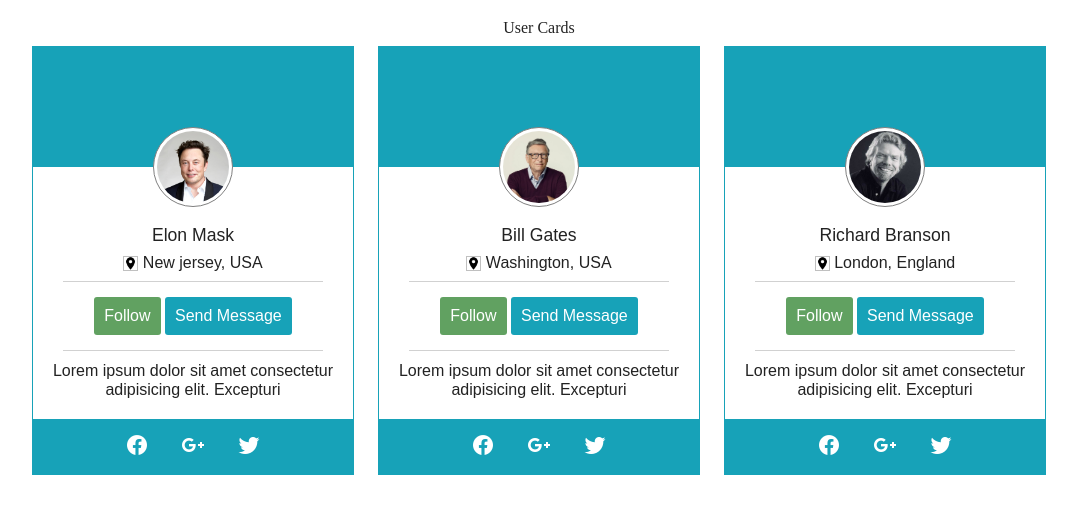
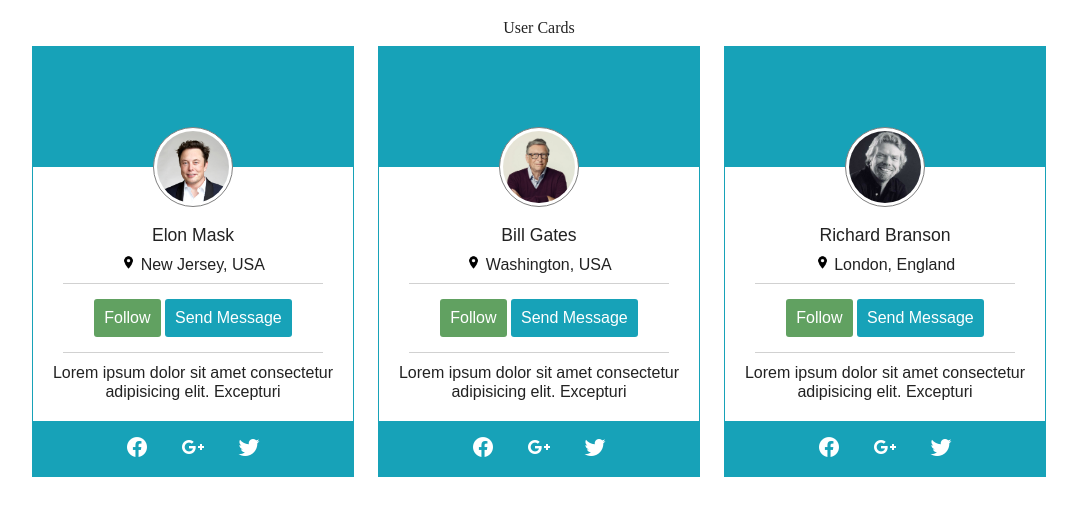
Before and after one commit to vikFgit/09_05, a plain HTML site: page index.html in a window 1280 px wide. Shown: the whole page, without its empty margins (101-1178 px from the left). Drawn offline with Linux system fonts and the light colour scheme.

Commit message:
change element img to object.map-makrer

```diff
--- a/assets/css/style.css
+++ b/assets/css/style.css
@@ -97,7 +97,7 @@ background-color: var(--main-color);
   width: 15px;
   height: 15px;
   background-size: 15px;
-  background-image: url(../icons/map-marker.png);
+  background-image: url(./../icons/map-marker.png);
 }
 .fb{
   background-image: url(../icons/facebook.png);
--- a/index.html
+++ b/index.html
@@ -17,8 +17,8 @@
       <div class="card-content"></div>
       <div class="photo-wrapper"><img src="./assets/images/Elon_Musk.jpg" alt="" class="photo"></div>
       <h2 class="fullname-user format-text">Elon Mask</h2>
-      <address>
-        <img class="map-marker format-text">
+      <address class="format-text">
+        <object class="map-marker"></object>
         New jersey, USA
       </address>
       <div class="btm-wrapper">
@@ -37,8 +37,8 @@
       <div class="card-content"></div>
       <div class="photo-wrapper"><img src="./assets/images/bill_gates.jpeg" alt="" class="photo"></div>
       <h2 class="fullname-user format-text">Bill Gates</h2>
-      <address>
-        <img class="map-marker format-text">
+      <address class="format-text">
+        <object class="map-marker"></object>
         Washington, USA
       </address>
       <div class="btm-wrapper">
@@ -57,8 +57,8 @@
       <div class="card-content"></div>
       <div class="photo-wrapper"><img src="./assets/images/Richard_Branson.jpg" alt="" class="photo"></div>
       <h2 class="fullname-user format-text">Richard Branson</h2>
-      <address>
-        <img class="map-marker format-text">
+      <address class="format-text">
+        <object class="map-marker"></object>
         London, England
       </address>
       <div class="btm-wrapper">
```
